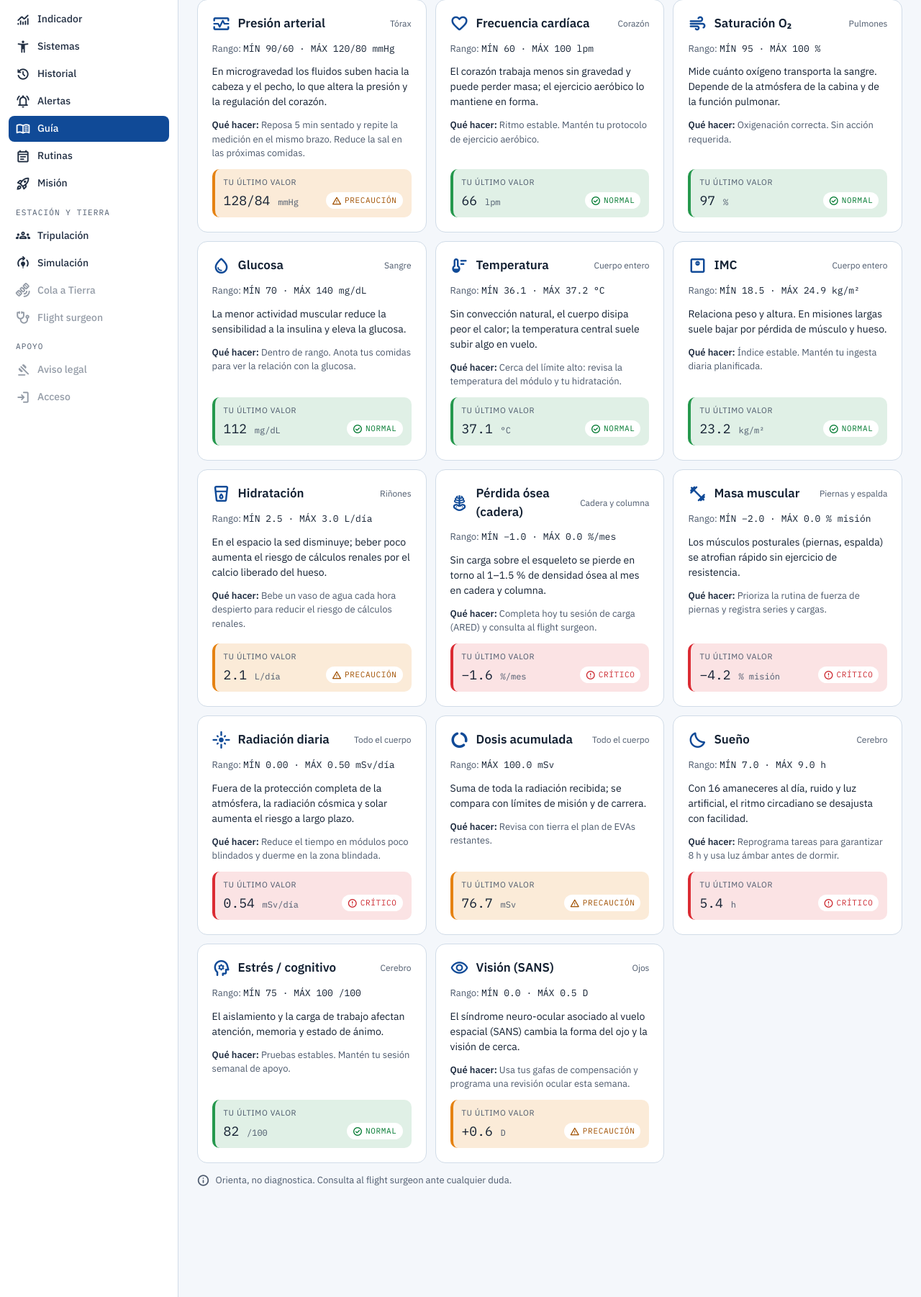
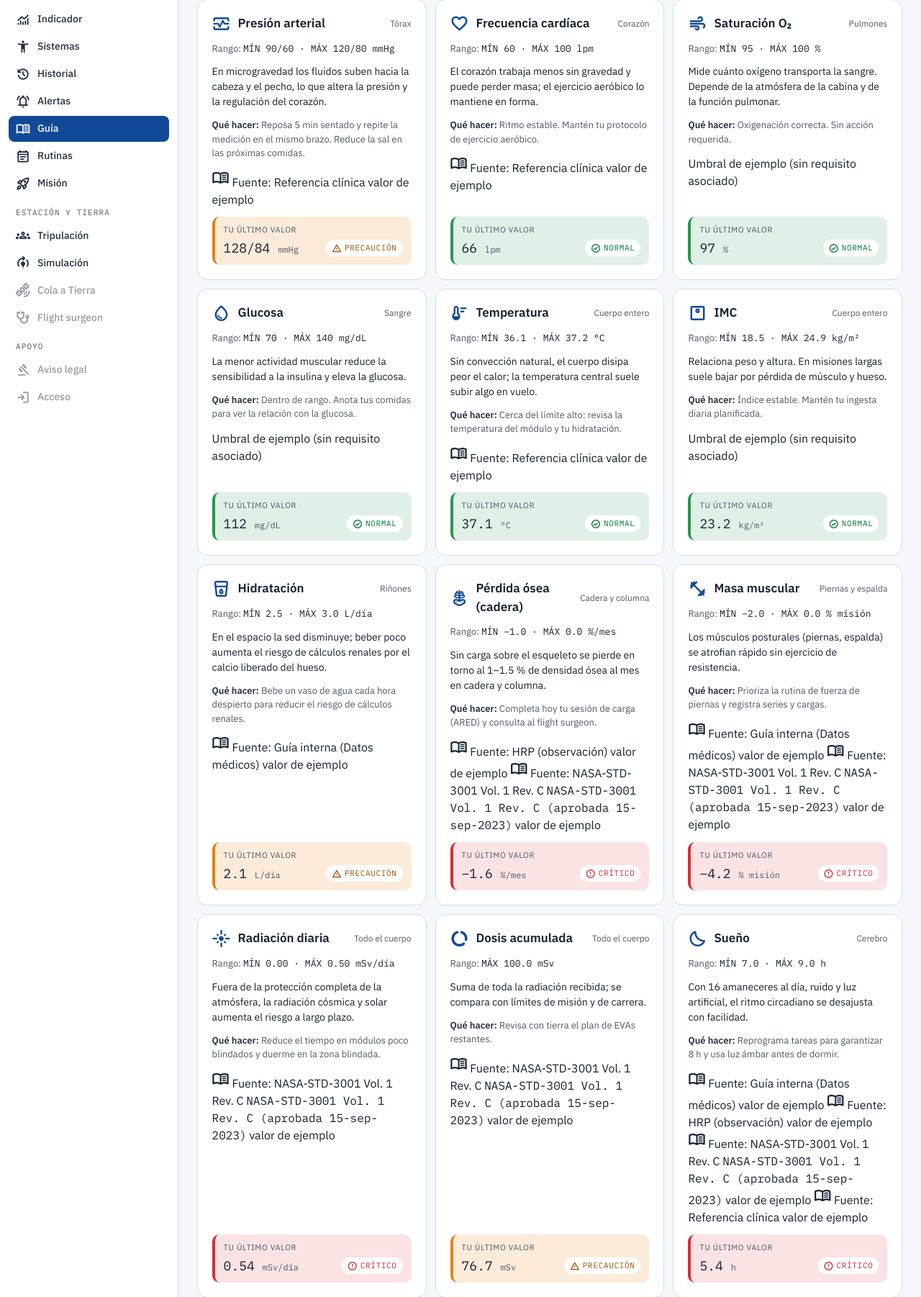
Before and after one commit to Dilan-Prog/health-nasa, a Laravel app: page /guia in a window 1280 px wide. Shown: the part 241-2043 px from the top of the page at 72% size. Run offline with Laravel 10, Linux system fonts and the light colour scheme; data comes from the database, SQL or seed files in the repository; style sheets or scripts are compiled from the project's sources; some libraries are stand-ins or nearby versions.

Commit message:
Etiquetas de fuente y 'valor de ejemplo' en la Guía; tarjeta de ánimo
Co-Authored-By: Claude Sonnet 5.5 <noreply@anthropic.com>

```diff
--- a/app/Livewire/Guia.php
+++ b/app/Livewire/Guia.php
@@ -2,10 +2,14 @@
 
 namespace App\Livewire;
 
+use App\Models\Medicion;
+use App\Models\Requisito;
+use App\Services\Salud\AnalisisRegistro;
 use App\Services\Salud\DatosIndicador;
 use App\Support\TripulanteActual;
 use Livewire\Attributes\Layout;
 use Livewire\Attributes\On;
+use Illuminate\Support\Facades\Schema;
 use Livewire\Component;
 
 /**
@@ -29,14 +33,17 @@ class Guia extends Component
     {
         $a = TripulanteActual::obtener();
 
+        $fuentes = $this->fuentesPorDominio(); // una sola consulta por render
+
         return view('livewire.guia', [
             'astronauta' => $a,
-            'tarjetas' => $this->tarjetas($a),
+            'tarjetas' => $this->tarjetas($a, $fuentes),
+            'extras' => $this->extras($a, $fuentes),
         ]);
     }
 
     /** @return array<int, array<string, mixed>> */
-    private function tarjetas($a): array
+    private function tarjetas($a, array $fuentes): array
     {
         $vivos = [];
         if ($a) {
@@ -67,6 +74,7 @@ class Guia extends Component
             $out[] = [
                 'clave' => $clave, 'label' => $c['label'], 'ic' => $c['ic'], 'parte' => $g['parte'], 'rango' => $rango,
                 'texto' => $g['texto'], 'rec' => $c['rec'],
+                'fuentes' => ($d = $g['requisito_dominio'] ?? null) ? ($fuentes[$d] ?? []) : [],
                 'valor' => $v ? $v['disp'] : null, 'unidad' => $c['unit'],
                 'estado' => $v ? $v['estado'] : null,
                 'estado_txt' => $v ? self::ESTADOS[$v['estado']] : null,
@@ -76,4 +84,71 @@ class Guia extends Component
 
         return $out;
     }
+
+    /**
+     * Fuentes distintas (tipo + revisión + validado) por dominio de requisito, con UNA sola consulta.
+     * Si la tabla falta o está vacía devuelve [] y la Guía muestra «sin requisito asociado».
+     *
+     * @return array<string, array<int, array{tipo: string, revision: ?string, validado: bool}>>
+     */
+    private function fuentesPorDominio(): array
+    {
+        try {
+            if (! Schema::hasTable('requisitos')) {
+                return [];
+            }
+            $out = [];
+            foreach (Requisito::query()->orderBy('tipo')->get(['dominio', 'tipo', 'revision', 'validado']) as $r) {
+                $out[$r->dominio][$r->tipo.'|'.$r->revision.'|'.(int) $r->validado] = [
+                    'tipo' => $r->tipo, 'revision' => $r->revision, 'validado' => (bool) $r->validado,
+                ];
+            }
+
+            return array_map('array_values', $out);
+        } catch (\Throwable $e) {
+            report($e);
+
+            return [];
+        }
+    }
+
+    /**
+     * Tarjetas extra fuera del catálogo de 14 marcadores (config/guia.php › extras), p. ej. el ánimo.
+     *
+     * @return array<int, array<string, mixed>>
+     */
+    private function extras($a, array $fuentes): array
+    {
+        $out = [];
+        foreach (config('guia.extras', []) as $clave => $e) {
+            $u = config('umbrales.indicadores.'.($e['umbral'] ?? $clave).'.componentes.valor', []);
+            $unidad = (string) config('umbrales.indicadores.'.($e['umbral'] ?? $clave).'.unidad', '');
+            $rango = isset($u['normal']) ? 'MÍN '.$u['normal'][0].' · MÁX '.$u['normal'][1].' '.$unidad : $unidad;
+
+            $valor = $estado = null;
+            if ($a) {
+                try {
+                    $m = Medicion::where('astronauta_id', $a->id)->where('indicador', $e['umbral'] ?? $clave)->latest('medido_en')->first();
+                    $n = $m?->valores['valor'] ?? null;
+                    if (is_numeric($n)) {
+                        $valor = number_format((float) $n, 0, '.', '');
+                        $estado = (new AnalisisRegistro)->evaluar($e['umbral'] ?? $clave, ['valor' => (float) $n])['estado'];
+                    }
+                } catch (\Throwable $x) {
+                    report($x);
+                }
+            }
+
+            $out[] = [
+                'clave' => $clave, 'label' => $e['label'], 'ic' => $e['ic'], 'parte' => $e['parte'], 'rango' => $rango,
+                'texto' => $e['texto'], 'rec' => $e['rec'],
+                'fuentes' => ($d = $e['requisito_dominio'] ?? null) ? ($fuentes[$d] ?? []) : [],
+                'valor' => $valor, 'unidad' => $unidad,
+                'estado' => $estado, 'estado_txt' => $estado ? self::ESTADOS[$estado] : null,
+                'busca' => mb_strtolower($e['label'].' '.$e['parte'].' '.$e['texto']),
+            ];
+        }
+
+        return $out;
+    }
 }
--- a/config/guia.php
+++ b/config/guia.php
@@ -6,66 +6,99 @@
  |  parte   Zona del cuerpo o sistema que se muestra junto al nombre
  |  texto   Qué mide el indicador y por qué cambia en microgravedad (divulgación general; no diagnostica)
  |
+ |  requisito_dominio  Dominio de la tabla `requisitos` con el que se vincula la tarjeta (null = sin requisito asociado;
+ |                      la Guía muestra entonces «Umbral de ejemplo (sin requisito asociado)»). Vínculo explícito, no inferido.
+ |
  | Los rangos y la recomendación "Qué hacer" salen de config/indicadores.php. Orienta, no diagnostica ni receta.
  */
 
 return [
     'marcadores' => [
         'presion_arterial' => [
+            'requisito_dominio' => 'presion_arterial',
             'parte' => 'Tórax',
             'texto' => 'En microgravedad los fluidos suben hacia la cabeza y el pecho, lo que altera la presión y la regulación del corazón.',
         ],
         'frecuencia_cardiaca' => [
+            'requisito_dominio' => 'pulso',
             'parte' => 'Corazón',
             'texto' => 'El corazón trabaja menos sin gravedad y puede perder masa; el ejercicio aeróbico lo mantiene en forma.',
         ],
         'saturacion_o2' => [
+            'requisito_dominio' => null,
             'parte' => 'Pulmones',
             'texto' => 'Mide cuánto oxígeno transporta la sangre. Depende de la atmósfera de la cabina y de la función pulmonar.',
         ],
         'glucosa' => [
+            'requisito_dominio' => null,
             'parte' => 'Sangre',
             'texto' => 'La menor actividad muscular reduce la sensibilidad a la insulina y eleva la glucosa.',
         ],
         'temperatura' => [
+            'requisito_dominio' => 'temperatura',
             'parte' => 'Cuerpo entero',
             'texto' => 'Sin convección natural, el cuerpo disipa peor el calor; la temperatura central suele subir algo en vuelo.',
         ],
         'imc' => [
+            'requisito_dominio' => null,
             'parte' => 'Cuerpo entero',
             'texto' => 'Relaciona peso y altura. En misiones largas suele bajar por pérdida de músculo y hueso.',
         ],
         'hidratacion' => [
+            'requisito_dominio' => 'hidratacion',
             'parte' => 'Riñones',
             'texto' => 'En el espacio la sed disminuye; beber poco aumenta el riesgo de cálculos renales por el calcio liberado del hueso.',
         ],
         'perdida_osea' => [
+            'requisito_dominio' => 'hueso',
             'parte' => 'Cadera y columna',
             'texto' => 'Sin carga sobre el esqueleto se pierde en torno al 1–1.5 % de densidad ósea al mes en cadera y columna.',
         ],
         'masa_muscular' => [
+            'requisito_dominio' => 'fuerza',
             'parte' => 'Piernas y espalda',
             'texto' => 'Los músculos posturales (piernas, espalda) se atrofian rápido sin ejercicio de resistencia.',
         ],
         'radiacion_diaria' => [
+            'requisito_dominio' => 'radiacion',
             'parte' => 'Todo el cuerpo',
             'texto' => 'Fuera de la protección completa de la atmósfera, la radiación cósmica y solar aumenta el riesgo a largo plazo.',
         ],
         'dosis_acumulada' => [
+            'requisito_dominio' => 'radiacion',
             'parte' => 'Todo el cuerpo',
             'texto' => 'Suma de toda la radiación recibida; se compara con límites de misión y de carrera.',
         ],
         'sueno' => [
+            'requisito_dominio' => 'sueno',
             'parte' => 'Cerebro',
             'texto' => 'Con 16 amaneceres al día, ruido y luz artificial, el ritmo circadiano se desajusta con facilidad.',
         ],
         'estres_cognitivo' => [
+            'requisito_dominio' => 'conducta',
             'parte' => 'Cerebro',
             'texto' => 'El aislamiento y la carga de trabajo afectan atención, memoria y estado de ánimo.',
         ],
         'vision_sans' => [
+            'requisito_dominio' => 'vision',
             'parte' => 'Ojos',
             'texto' => 'El síndrome neuro-ocular asociado al vuelo espacial (SANS) cambia la forma del ojo y la visión de cerca.',
         ],
     ],
+
+    /*
+     | Tarjetas extra: indicadores que NO están en el catálogo de 14 marcadores (config/indicadores.php) pero sí se
+     | registran (config/umbrales.php). Se muestran tras las 14, con el mismo estilo. `umbral` = clave en config/umbrales.php.
+     */
+    'extras' => [
+        'animo' => [
+            'umbral' => 'animo',
+            'label' => 'Estado de ánimo',
+            'ic' => 'mood',
+            'parte' => 'Cerebro',
+            'requisito_dominio' => null,
+            'texto' => 'El aislamiento, el confinamiento y la distancia de la Tierra pueden afectar al ánimo. Se registra en una escala VAS de 0 a 100 (100 = muy bien); sirve para ver tendencias, no para diagnosticar.',
+            'rec' => 'Habla con un compañero o programa una llamada de apoyo; cuida tu rutina social.',
+        ],
+    ],
 ];
--- /dev/null
+++ b/resources/views/components/fuente-chip.blade.php
@@ -0,0 +1,12 @@
+@props(['tipo', 'revision' => null, 'validado' => false, 'label' => null])
+@php
+    $etiqueta = $label ?? (\App\Models\Requisito::TIPOS[$tipo] ?? (string) $tipo);
+    // La norma ya lleva su revisión en la etiqueta del tipo; no se repite.
+    $rev = ($revision && $revision !== $etiqueta) ? $revision : null;
+@endphp
+<span {{ $attributes->class(['fuente-chip']) }} data-tipo="{{ $tipo }}" data-validado="{{ $validado ? '1' : '0' }}">
+    <span class="icono fuente-ic" aria-hidden="true">menu_book</span>
+    <span class="fuente-et">Fuente: {{ $etiqueta }}</span>
+    @if ($rev)<span class="fuente-rev mono">{{ $rev }}</span>@endif
+    @unless ($validado)<span class="fuente-ejemplo">valor de ejemplo</span>@endunless
+</span>
--- a/resources/views/livewire/guia.blade.php
+++ b/resources/views/livewire/guia.blade.php
@@ -16,7 +16,7 @@
         </div>
 
         <div class="guia-rejilla">
-            @foreach ($tarjetas as $t)
+            @foreach (array_merge($tarjetas, $extras) as $t)
                 <article class="guia-tarjeta" data-guia="{{ $t['busca'] }}" x-show="coincide($el.dataset.guia)" wire:key="guia-{{ $t['clave'] }}" aria-labelledby="guia-{{ $t['clave'] }}-t">
                     <div class="guia-tarjeta-cab">
                         <span class="icono guia-ic" aria-hidden="true">{{ $t['ic'] }}</span>
@@ -26,6 +26,13 @@
                     <div class="guia-rango"><span class="guia-et">Rango: </span><span class="mono">{{ $t['rango'] }}</span></div>
                     <p class="guia-texto">{{ $t['texto'] }}</p>
                     <p class="guia-hacer"><strong>Qué hacer:</strong> {{ $t['rec'] }}</p>
+                    <div class="fuente-chips">
+                        @forelse ($t['fuentes'] as $f)
+                            <x-fuente-chip :tipo="$f['tipo']" :revision="$f['revision']" :validado="$f['validado']" />
+                        @empty
+                            <span class="fuente-sin">Umbral de ejemplo (sin requisito asociado)</span>
+                        @endforelse
+                    </div>
                     @if ($t['estado'])
                         <div class="guia-tuyo" data-estado="{{ $t['estado'] }}">
                             <span class="guia-et">Tu último valor</span>
@@ -44,5 +51,7 @@
         </div>
 
         <p class="guia-aviso" role="note"><span class="icono" aria-hidden="true">info</span>Orienta, no diagnostica. Consulta al flight surgeon ante cualquier duda.</p>
+
+        <x-peligros-riesgos />
     </main>
 </div>
```
Also changed, not shown: resources/css/fuente-chip.css (added, +9 -0 lines), tests/Feature/FuenteChipTest.php (added, +110 -0 lines).
